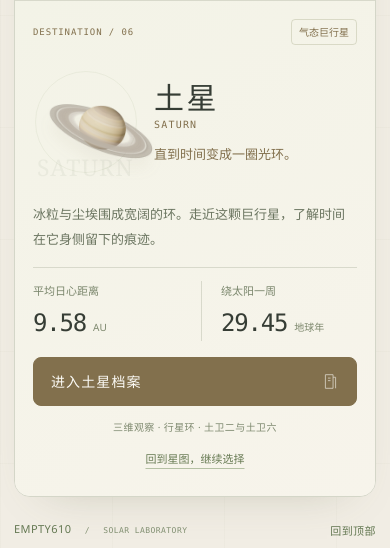
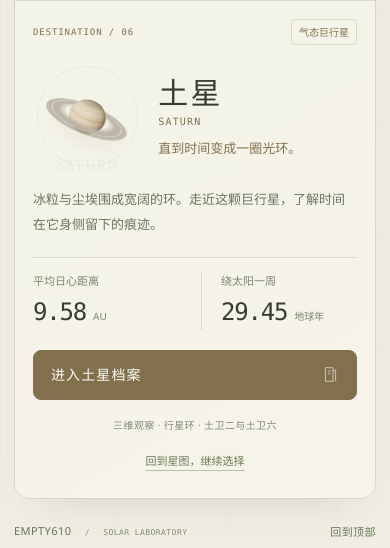
Before and after one commit to empty610/solar-lab, a plain HTML site: page terminal/index.html in a window 390 px wide. Shown: the part 769-1317 px from the top of the page. Drawn offline with Linux system fonts and the light colour scheme.

Commit message:
Fix mobile destination layout and switch Mars background music

```diff
--- a/shared/music.js
+++ b/shared/music.js
@@ -3,7 +3,9 @@
   if (!audio) return;
   const toggle = document.getElementById('music-toggle');
   const preference = 'site.music.mainEnabled';
-  const position = 'site.music.time';
+  const position = audio.dataset.musicTrack
+    ? 'site.music.time.' + audio.dataset.musicTrack
+    : 'site.music.time';
   const get = (key) => { try { return sessionStorage.getItem(key); } catch { return null; } };
   const set = (key, value) => { try { sessionStorage.setItem(key, value); } catch {} };
   let mainEnabled = get(preference) === '1';
--- a/terminal/index.html
+++ b/terminal/index.html
@@ -11,7 +11,7 @@
     <title>太阳系 · Solar Laboratory</title>
     <link rel="icon" href="assets/favicon.svg" type="image/svg+xml" />
     <link rel="stylesheet" href="style.css?v=1198a914c24d" />
-    <link rel="stylesheet" href="refinement.css?v=a749b98f374c" />
+    <link rel="stylesheet" href="refinement.css?v=20261014-mobile-destination" />
     <link rel="stylesheet" href="motion.css?v=0e6b81d47cd3" />
     <script defer src="app.js?v=d3d3908c5d9d"></script>
     <script defer src="motion.js?v=399fa92688c4"></script>
@@ -176,11 +176,13 @@
                 ><span class="portrait-cross" aria-hidden="true">+</span>
               </div>
               <div class="destination-copy">
+                <div class="destination-intro">
                 <div class="destination-title">
                   <h3 id="destination-name">土星</h3>
                   <span id="destination-english">SATURN</span>
                 </div>
                 <p class="destination-poem" id="destination-poem">把时间，写成一圈光环。</p>
+                </div>
                 <p class="destination-description" id="destination-description">
                   冰粒与尘埃围成宽阔的环。走近这颗巨行星，看看环的缝隙，也看看它身边那些独特的卫星。
                 </p>
--- a/terminal/refinement.css
+++ b/terminal/refinement.css
@@ -1548,3 +1548,22 @@ footer a {
     font-size: 10px;
   }
 }
+
+/* Keep the selected portrait and its title in their own mobile columns. */
+@media (max-width: 560px) {
+  .destination { grid-template-columns: clamp(84px, 28vw, 112px) minmax(0, 1fr); gap: 16px; }
+  .destination-top { grid-column: 1 / -1; grid-row: 1; min-width: 0; }
+  .planet-portrait { grid-column: 1; grid-row: 2; width: 100%; height: auto; aspect-ratio: 1; align-self: center; }
+  .planet-portrait img, .planet-portrait[data-body='saturn'] img { width: 100%; height: 100%; max-width: 100%; }
+  .planet-portrait::before { width: 90%; height: 90%; }
+  .portrait-word { top: auto; bottom: 0; max-width: 100%; font-size: 15px; transform: translateX(-50%); }
+  .destination-intro { grid-column: 2; grid-row: 2; display: flex; flex-direction: column; justify-content: center; min-width: 0; }
+  .destination-title { display: flex; align-items: flex-start; align-self: stretch; gap: 3px; margin: 0; height: auto; }
+  .destination-title h3 { line-height: 1.35; }
+  .destination-poem { margin: 10px 0 0; line-height: 1.8; align-self: stretch; }
+  .destination-description { grid-column: 1 / -1; grid-row: 3; margin: 0; }
+  .destination-facts { grid-column: 1 / -1; grid-row: 4; }
+  .enter-link, .unavailable-note { grid-column: 1 / -1; grid-row: 5; }
+  .entry-note { grid-column: 1 / -1; grid-row: 6; }
+  .back-to-map { grid-column: 1 / -1; grid-row: 7; }
+}
```
Also changed, not shown: mars/index.html (+2 -2 lines), README.md, 1 other file.
